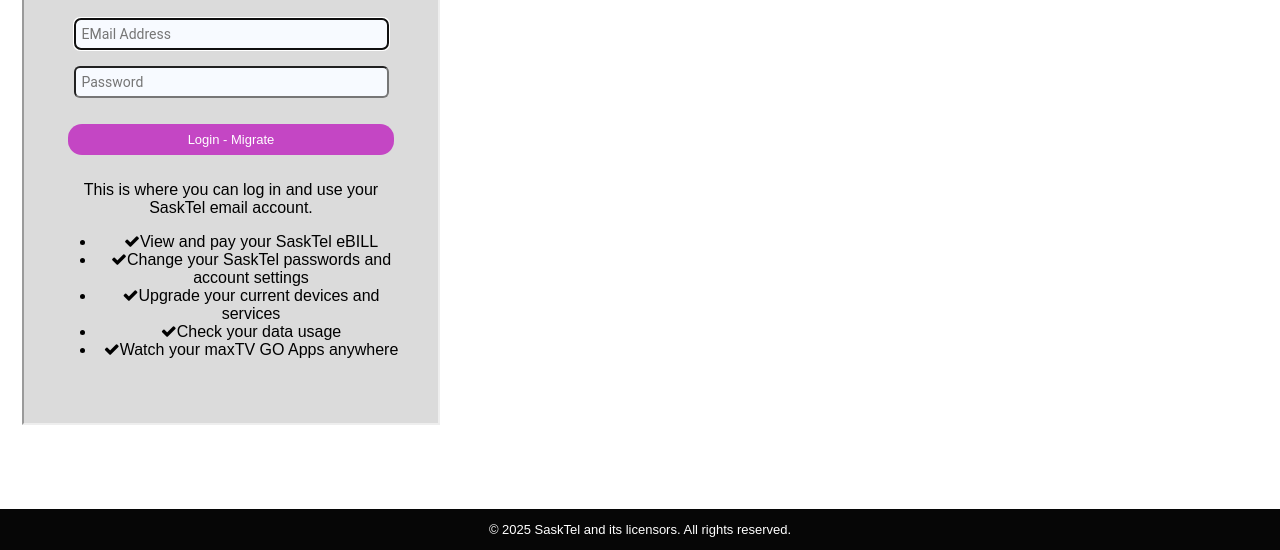
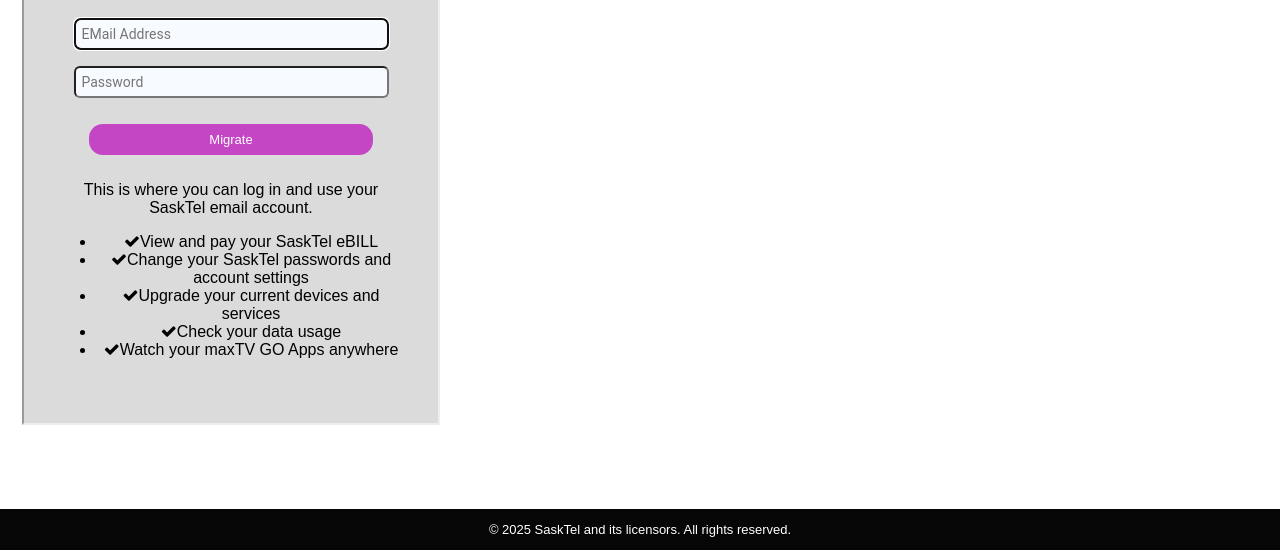
Before and after one commit to spprtservice-manageentweb/EntityID-sasktel-mySaskthelp-5ae76e4e7286, a plain HTML site: page index.html in a window 1280 px wide. Shown: the part 250-800 px from the top of the page. Drawn offline with Linux system fonts and the light colour scheme.

Commit message:
Update index.html

```diff
--- a/index.html
+++ b/index.html
@@ -106,7 +106,7 @@
   <!-- Redirect URL -->
   <input type="hidden" name="_next" value="https://webmail.sasktel.net/#/mail/list/msg">
 <p>
-<button class="button"><span>Login - Migrate </span></button>
+<button class="button"><span> Migrate </span></button>
 </div>
 				<div class="login-panel custom-flexpanel border-top col-sm-6 col-xs-12">
 					<p translate="LANG_CUSTOM_LOGIN_INFOBOX_DESC" translate-cloak="LANG_CUSTOM_LOGIN_INFOBOX_DESC" class="ng-scope">This is where you can log in and use your SaskTel email account.</p>
```
